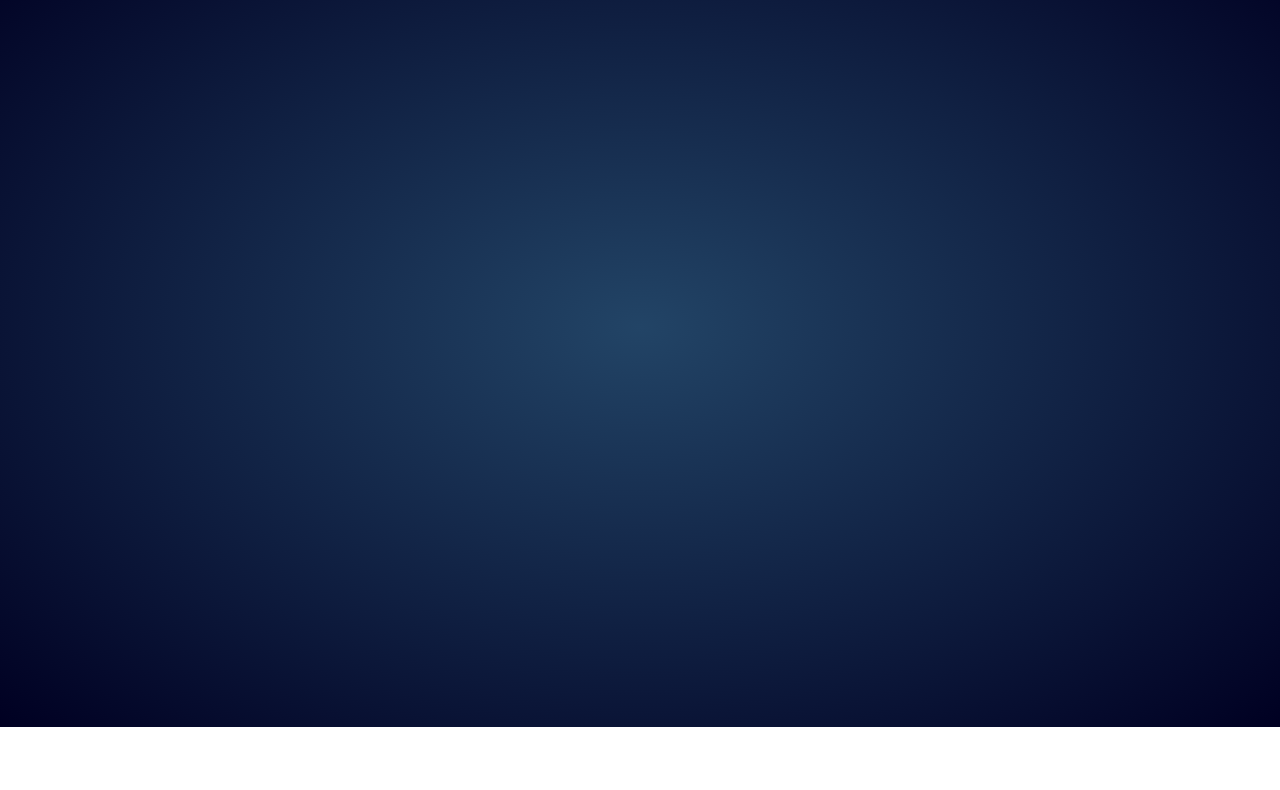
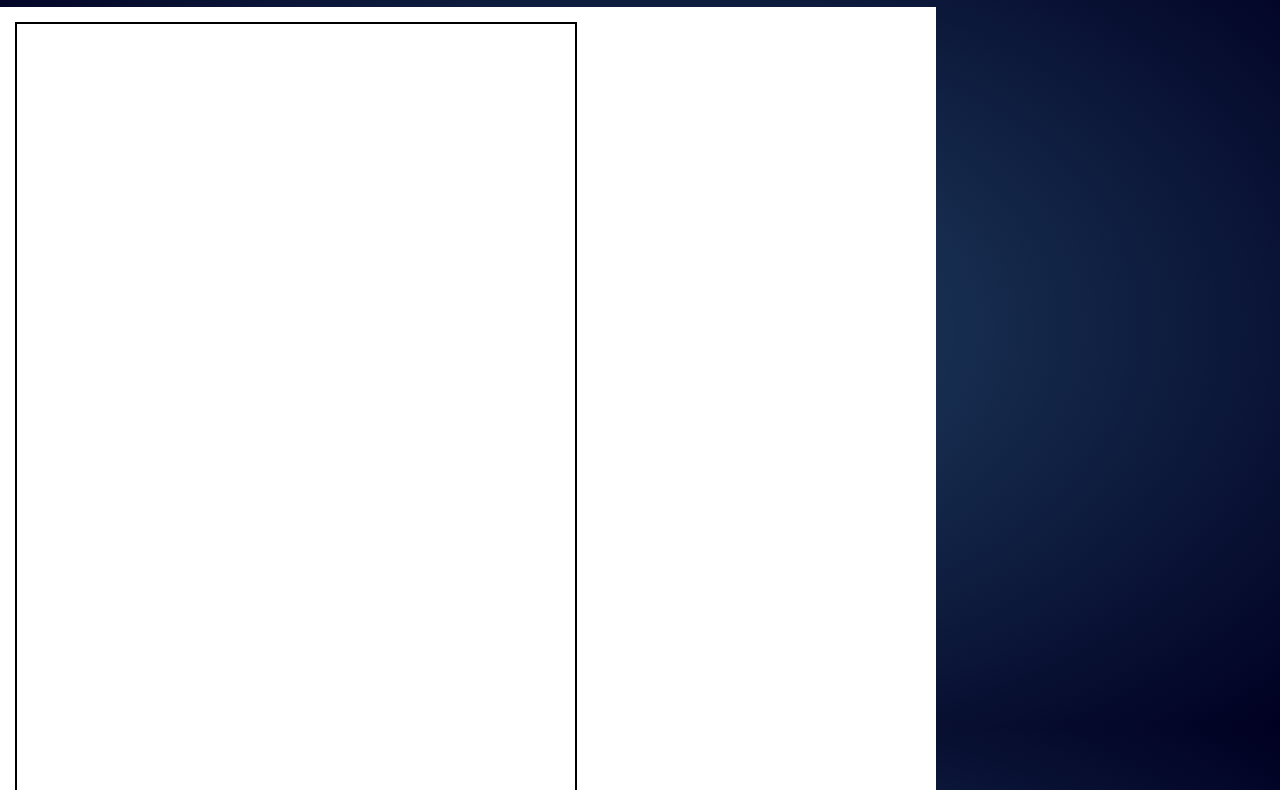
Before and after one commit to Piotrn-87/Tetris, a website: page src/content/index.html in a window 1280 px wide. Shown: the part 73-863 px from the top of the page. Before the commit the page ends 800 px from the top, so only its background shows below. Drawn offline with nearby package versions, Linux system fonts and the light colour scheme; files that its build step writes are made by us from their sources.

Commit message:
Feat: Create GameBoard

```diff
--- a/package.json
+++ b/package.json
@@ -9,15 +9,15 @@
   },
   "repository": {
     "type": "git",
-    "url": "git+https://github.com/maciejkorsan/wtf-gulp-starter.git"
+    "url": "git+https://Piotrn-87/Tetris.git"
   },
   "keywords": [],
   "author": "",
   "license": "ISC",
   "bugs": {
-    "url": "https://github.com/maciejkorsan/wtf-gulp-starter/issues"
+    "url": "https://github.com/Piotrn-87/Tetris/issues"
   },
-  "homepage": "https://github.com/maciejkorsan/wtf-gulp-starter#readme",
+  "homepage": "https://github.com/Piotrn-87/Tetris#readme",
   "devDependencies": {
     "@babel/cli": "^7.4.4",
     "@babel/core": "^7.4.4",
--- a/src/content/index.html
+++ b/src/content/index.html
@@ -1,25 +1,31 @@
 <!DOCTYPE html>
-<html lang="en">
-
+<html lang="pl">
   <head>
     <meta charset="UTF-8" />
     <meta name="viewport" content="width=device-width, initial-scale=1.0" />
     <meta http-equiv="X-UA-Compatible" content="ie=edge" />
-  <title>Tetris</title>
+    <title>Tetris JS</title>
     <meta name="description" content="Description" />
 
     <!-- Title -->
-  <meta property="og:title" content="Tetraminos" />
+    <meta property="og:title" content="Tetrominos" />
     <!-- OPTIONAL description -->
     <meta property="og:description" content="Tetris" />
     <!-- full url with http(s) ie. https://piotrn-87.github.io/my-repo/ -->
     <meta property="og:url" content="https://piotrn-87.github.io/Tetris" />
     <!-- full url to the image with http(s) ie. https://piotrn-87.github.io/my-repo/assets/img/cover.png. Facebook suggests at least 1200 x 630 -->
-  <meta property="og:image" content="https://piotrn-87.github.io/portfolio/assets/img/tetris.png" />
+    <meta
+      property="og:image"
+      content="https://piotrn-87.github.io/portfolio/assets/img/tetris.png"
+    />
 
     <link rel="manifest" href="manifest.json" />
     <meta name="apple-mobile-web-app-capable" content="yes" />
-  <link rel="apple-touch-icon" sizes="192x192" href="assets/pwa/icons/tetris-icon.png" />
+    <link
+      rel="apple-touch-icon"
+      sizes="192x192"
+      href="assets/pwa/icons/tetris-icon.png"
+    />
 
     <link rel="icon" type="image/png" href="assets/pwa/icons/tetris-icon.png" />
 
@@ -27,9 +33,9 @@
   </head>
 
   <body>
-  <h1>Hello tetraminos</h1>
+    <h1 class="text">Hello tetraminos</h1>
+    <canvas id="canvas"></canvas>
 
     <script src="js/main.js"></script>
   </body>
-
 </html>
--- a/src/js/main.js
+++ b/src/js/main.js
@@ -1,20 +1,90 @@
 "use strict";
 
-// service worker registration - remove if you're not going to use it
-
-if ('serviceWorker' in navigator) {
-  window.addEventListener('load', function() {
-    navigator.serviceWorker.register('serviceworker.js').then(function(registration) {
-      // Registration was successful
-      console.log('ServiceWorker registration successful with scope: ', registration.scope);
-    }, function(err) {
-      // registration failed :(
-      console.log('ServiceWorker registration failed: ', err);
-    });
+if ("serviceWorker" in navigator) {
+  window.addEventListener("load", function() {
+    navigator.serviceWorker.register("serviceworker.js").then(
+      function(registration) {
+        // Registration was successful
+        console.log(
+          "ServiceWorker registration successful with scope: ",
+          registration.scope
+        );
+      },
+      function(err) {
+        // registration failed
+        console.log("ServiceWorker registration failed: ", err);
+      }
+    );
   });
 }
 
-// place your code below
+console.log(`Hello Tetromino!`);
 
+let canvas;
+let ctx;
+let gameBoardArrayHeight = 20;
+let gameBoardArrayWidth = 12;
+let startX = 4;
+let startY = 0;
+let coordinateArray = [...Array(gameBoardArrayHeight)].map(e =>
+  Array(gameBoardArrayWidth).fill(0)
+);
+let currentTetramino = [
+  [1, 0],
+  [0, 1],
+  [1, 1],
+  [2, 1]
+];
 
-console.log(`Hello world!`);
+let tetrominos = [];
+let tetrominosColors = ["violet", "cyan", "blue", "green", "red"];
+let currentTetrominoColor;
+
+let gameBoardArray = [...Array(gameBoardArrayHeight)].map(e =>
+  Array(gameBoardArrayWidth).fill(0)
+);
+
+class Coordinates {
+  constructor(x, y) {
+    this.x = x;
+    this.y = y;
+  }
+}
+document.addEventListener("DOMContentLoaded", SetupCanvas);
+
+function CreateCoordArray() {
+  let i = 0,
+    j = 0;
+  for (let y = 9; y <= 446; y += 23) {
+    for (let x = 11; x <= 264; x += 23) {
+      coordinateArray[i][j] = new Coordinates(x, y);
+      i++;
+    }
+    j++;
+    i = 0;
+  }
+}
+function SetupCanvas() {
+  canvas = document.getElementById("canvas");
+  ctx = canvas.getContext("2d");
+  canvas.width = 936;
+  canvas.height = 956;
+
+  ctx.scale(2, 2);
+
+  ctx.fillStyle = "white";
+  ctx.fillRect(0, 0, canvas.width, canvas.height);
+
+  ctx.strokeStyle = "black";
+  ctx.strokeRect(8, 8, 280, 462);
+
+  CreateCoordArray();
+  DrawTetromino();
+}
+
+function DrawTetromino() {
+  for (let i = 0; i < currentTetramino.length; i++) {
+    let x = currentTetramino[i][0] + startX;
+    let y = currentTetramino[i][1] + startY;
+  }
+}
--- a/src/scss/main.scss
+++ b/src/scss/main.scss
@@ -1,6 +1,5 @@
 @import "_normalize";
 @import "_variables";
-
 
 html {
   box-sizing: border-box;
@@ -17,3 +16,7 @@ html {
 body {
   color: $green;
 }
+
+.text {
+  text-align: center;
+}
```
Lines whose indentation alone changed are shown as unchanged.
